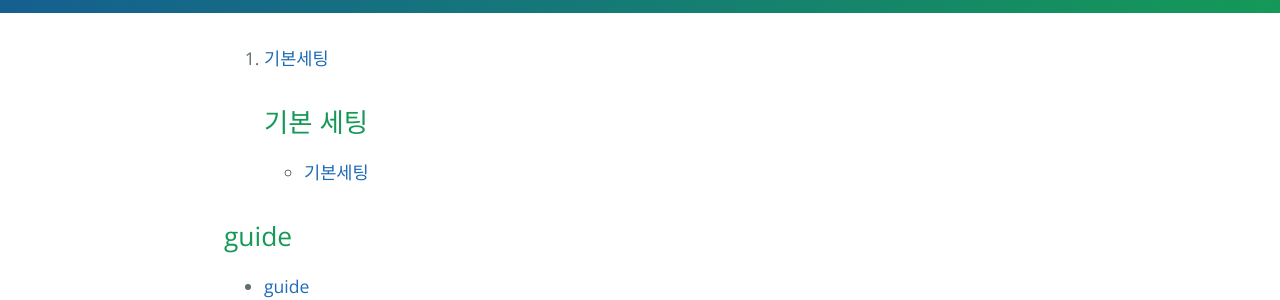
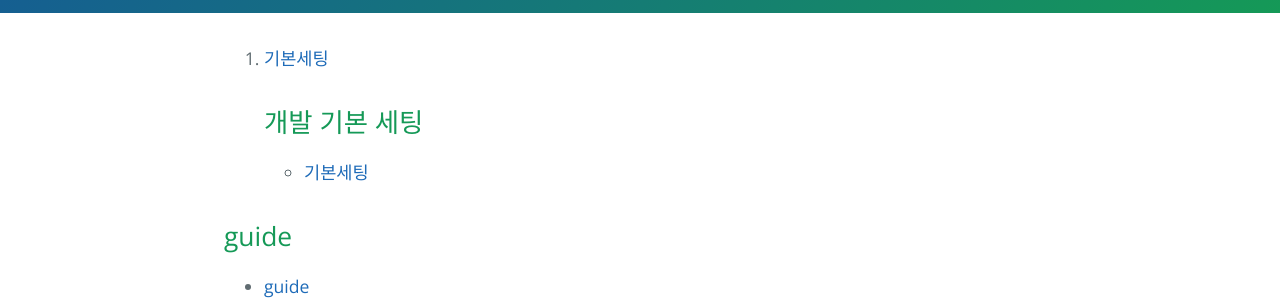
Before and after one commit to sklee385/home, a Jekyll site: the page built from index.md, in a window 1280 px wide. Shown: the part 304-604 px from the top of the page. Built offline with Jekyll 4.4.1, drawn with Linux system fonts in a browser that asks for light colours.

Commit message:
- index    - 개발 기본 세팅 링크 추가

```diff
--- a/index.md
+++ b/index.md
@@ -2,7 +2,7 @@
 layout: default
 ---
 1. [기본세팅](#setting)
-## [](#setting)기본 세팅
+## [](#setting) 개발 기본 세팅
 - [기본세팅](./md/setting)
 
 
```
